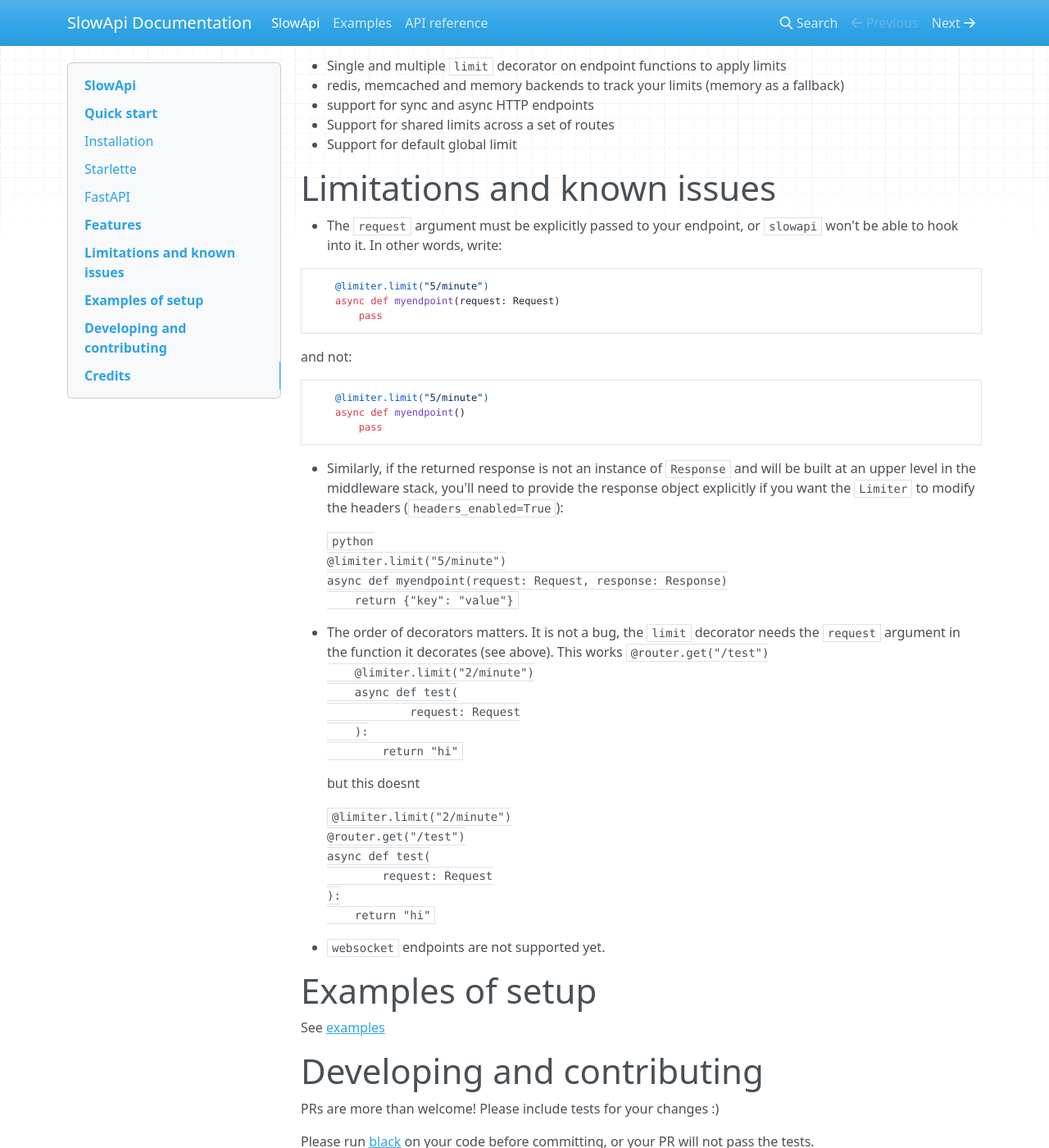
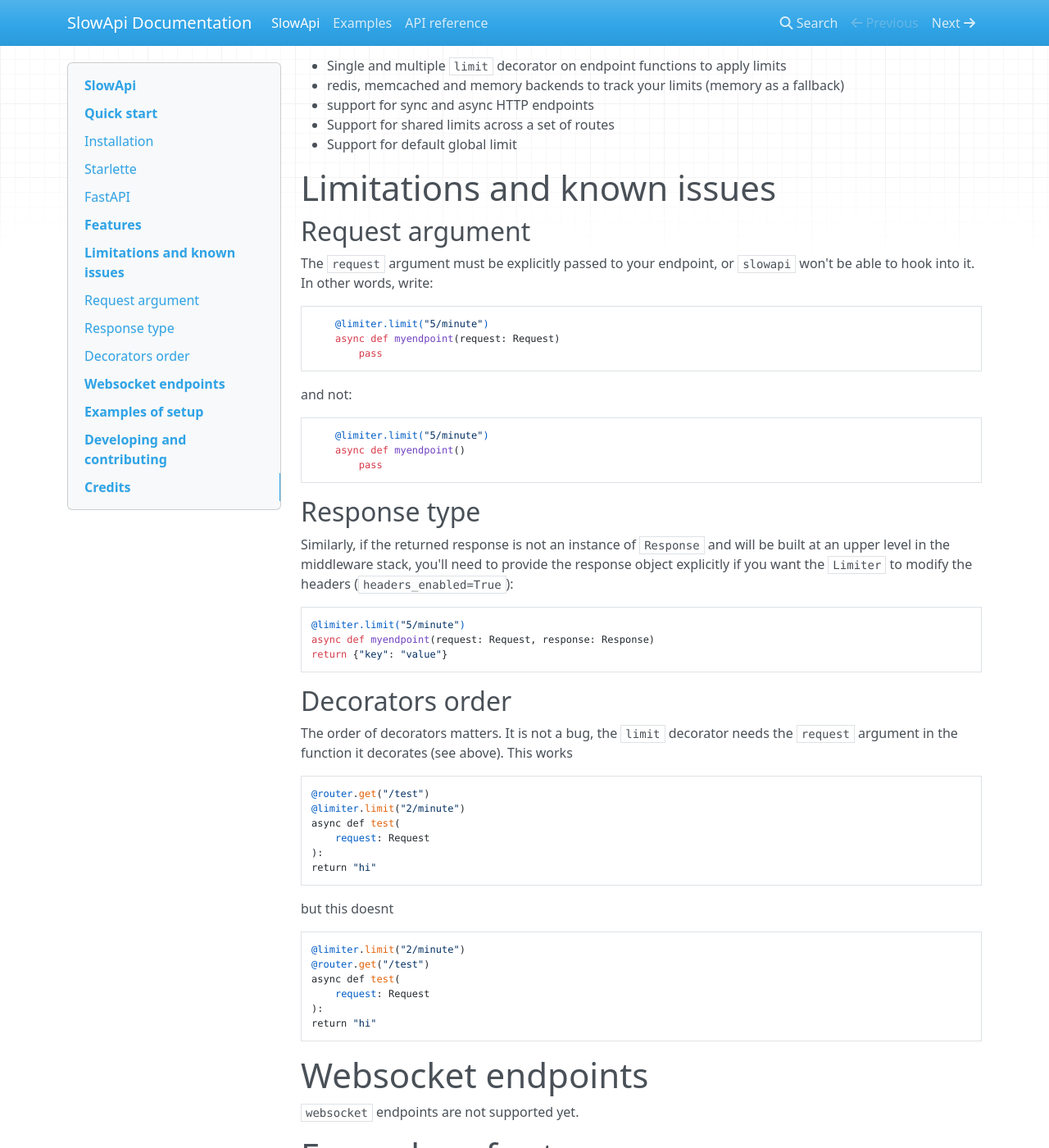
Before and after one commit to laurentS/slowapi, an MkDocs documentation site: the page built from docs/index.md, in a window 1280 px wide and 1400 px high, scrolled down 1400 px. Shown: the whole window at 82% size. Built offline with MkDocs 1.6.1, drawn with Linux system fonts in a browser that asks for light colours; nearby versions of some CDN libraries.

Commit message:
Fix formatting in docs

````diff
--- a/docs/index.md
+++ b/docs/index.md
@@ -77,7 +77,9 @@
 
 # Limitations and known issues
 
-  * The `request` argument must be explicitly passed to your endpoint, or `slowapi` won't be able to hook into it. In other words, write:
+## Request argument
+
+The `request` argument must be explicitly passed to your endpoint, or `slowapi` won't be able to hook into it. In other words, write:
 
 ```python
     @limiter.limit("5/minute")
@@ -93,40 +95,46 @@
         pass
 ```
 
-  * Similarly, if the returned response is not an instance of `Response` and
+## Response type
+
+Similarly, if the returned response is not an instance of `Response` and
 will be built at an upper level in the middleware stack, you'll need to provide
 the response object explicitly if you want the `Limiter` to modify the headers
 (`headers_enabled=True`):
 
-    ```python
-    @limiter.limit("5/minute")
-    async def myendpoint(request: Request, response: Response)
-        return {"key": "value"}
-    ```
+```python
+@limiter.limit("5/minute")
+async def myendpoint(request: Request, response: Response)
+return {"key": "value"}
+```
 
-  * The order of decorators matters. It is not a bug, the `limit` decorator needs the `request` argument in the function it decorates (see above).
-    This works
-    ```
-    @router.get("/test")
-    @limiter.limit("2/minute")
-    async def test(
-            request: Request
-    ):
-        return "hi"
-    ```
+## Decorators order
 
-    but this doesnt
+The order of decorators matters. It is not a bug, the `limit` decorator needs the `request` argument in the function it decorates (see above).
+This works
+```
+@router.get("/test")
+@limiter.limit("2/minute")
+async def test(
+    request: Request
+):
+return "hi"
+```
 
-    ```
-    @limiter.limit("2/minute")
-    @router.get("/test")
-    async def test(
-            request: Request
-    ):
-        return "hi"
-    ```
+but this doesnt
 
-  * `websocket` endpoints are not supported yet.
+```
+@limiter.limit("2/minute")
+@router.get("/test")
+async def test(
+    request: Request
+):
+return "hi"
+```
+
+# Websocket endpoints
+
+`websocket` endpoints are not supported yet.
 
 # Examples of setup
 
````
